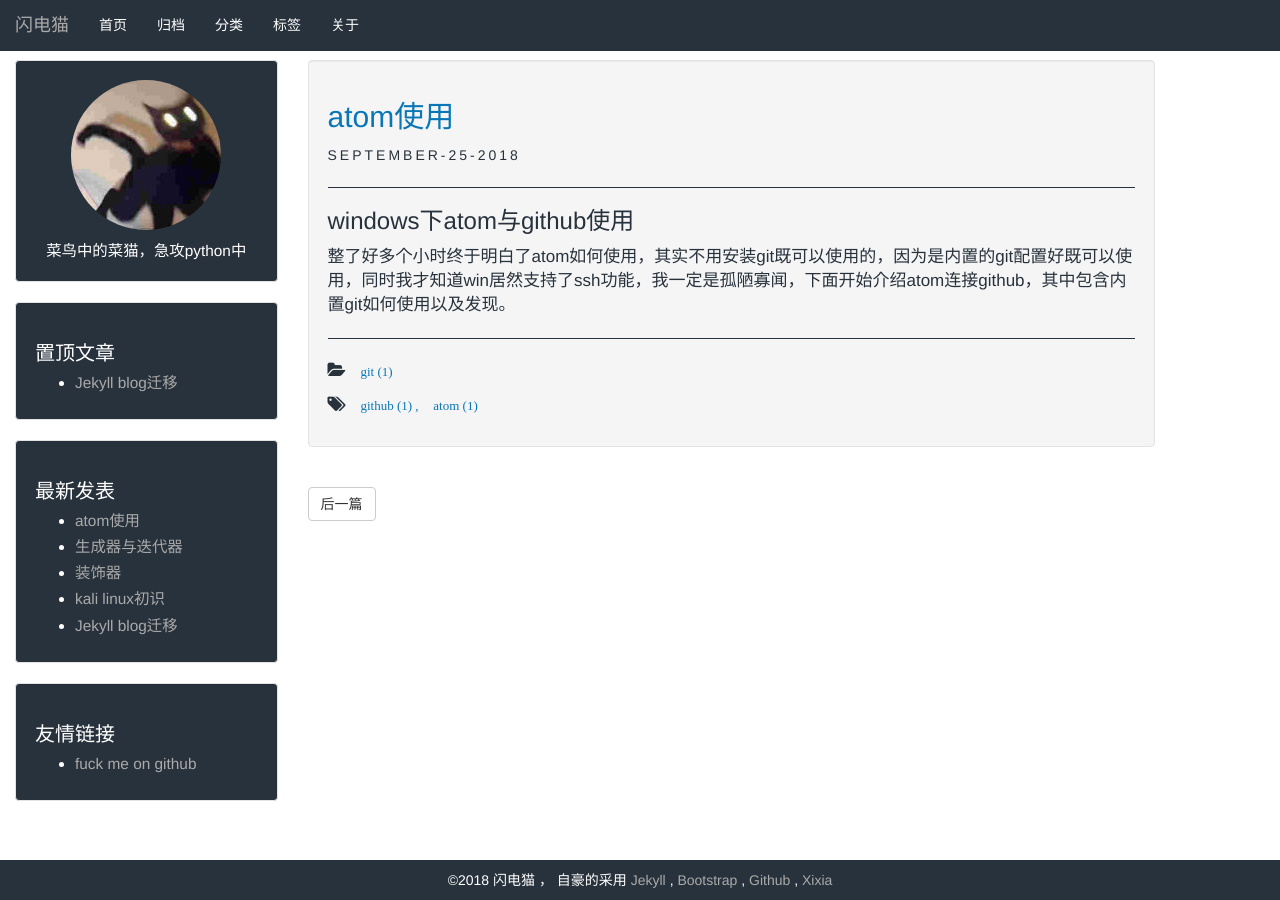
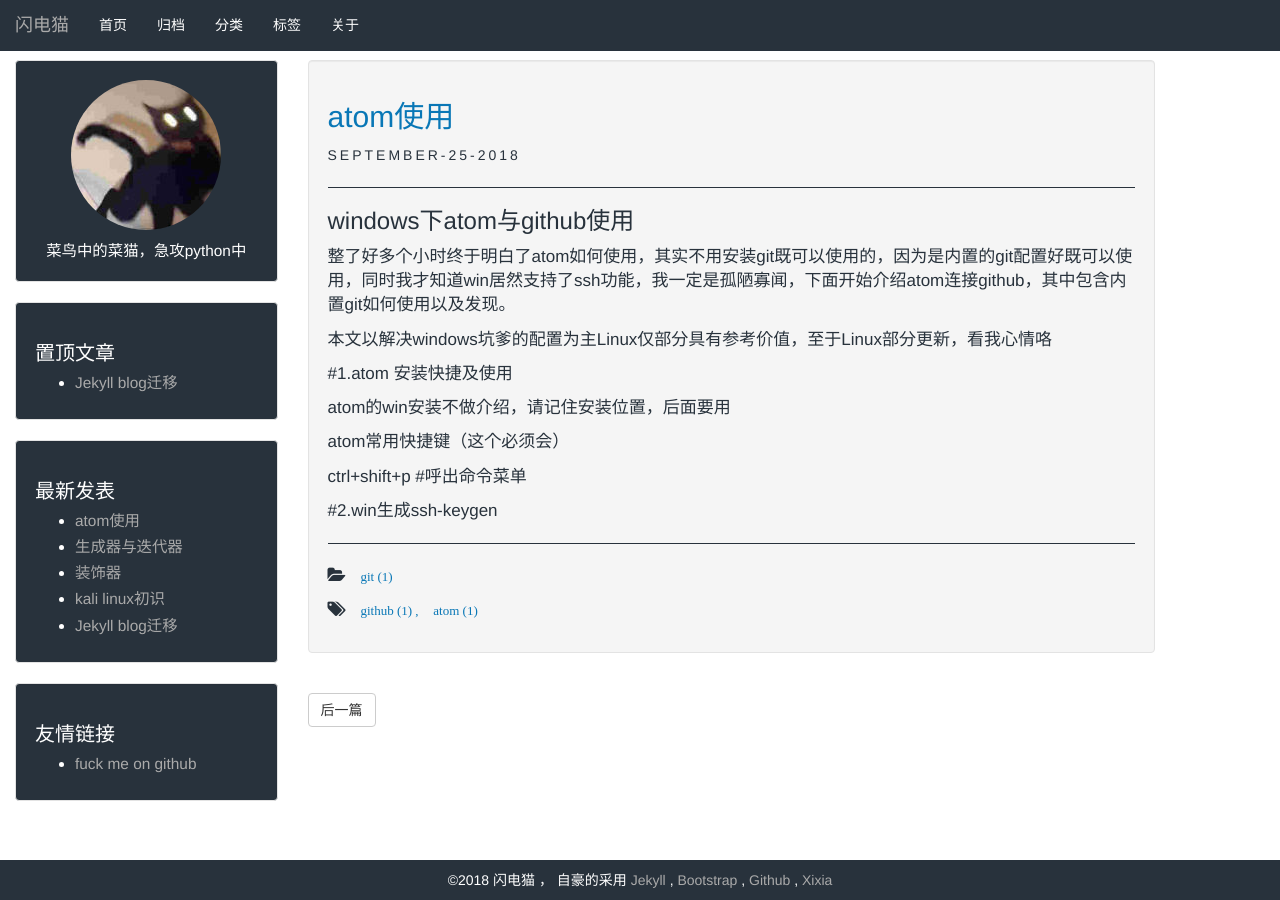
Before and after one commit to qfdmx/qfdmx.github.io, a Jekyll site: the page built from _posts/2018/2018-09-25-atom-use.markdown, in a window 1280 px wide. Built offline with Jekyll 4.4.1, drawn with Linux system fonts in a browser that asks for light colours.

Commit message:
开始更新文档

```diff
--- a/_posts/2018/2018-09-25-atom-use.markdown
+++ b/_posts/2018/2018-09-25-atom-use.markdown
@@ -10,3 +10,15 @@ description: windows下如何使用atom连接github
 ### windows下atom与github使用
 
 整了好多个小时终于明白了atom如何使用，其实不用安装git既可以使用的，因为是内置的git配置好既可以使用，同时我才知道win居然支持了ssh功能，我一定是孤陋寡闻，下面开始介绍atom连接github，其中包含内置git如何使用以及发现。
+
+本文以解决windows坑爹的配置为主Linux仅部分具有参考价值，至于Linux部分更新，看我心情咯
+
+#1.atom 安装快捷及使用
+
+atom的win安装不做介绍，请记住安装位置，后面要用
+
+atom常用快捷键（这个必须会）
+
+ctrl+shift+p #呼出命令菜单
+
+#2.win生成ssh-keygen
```
Also changed, not shown: 1 other file.
